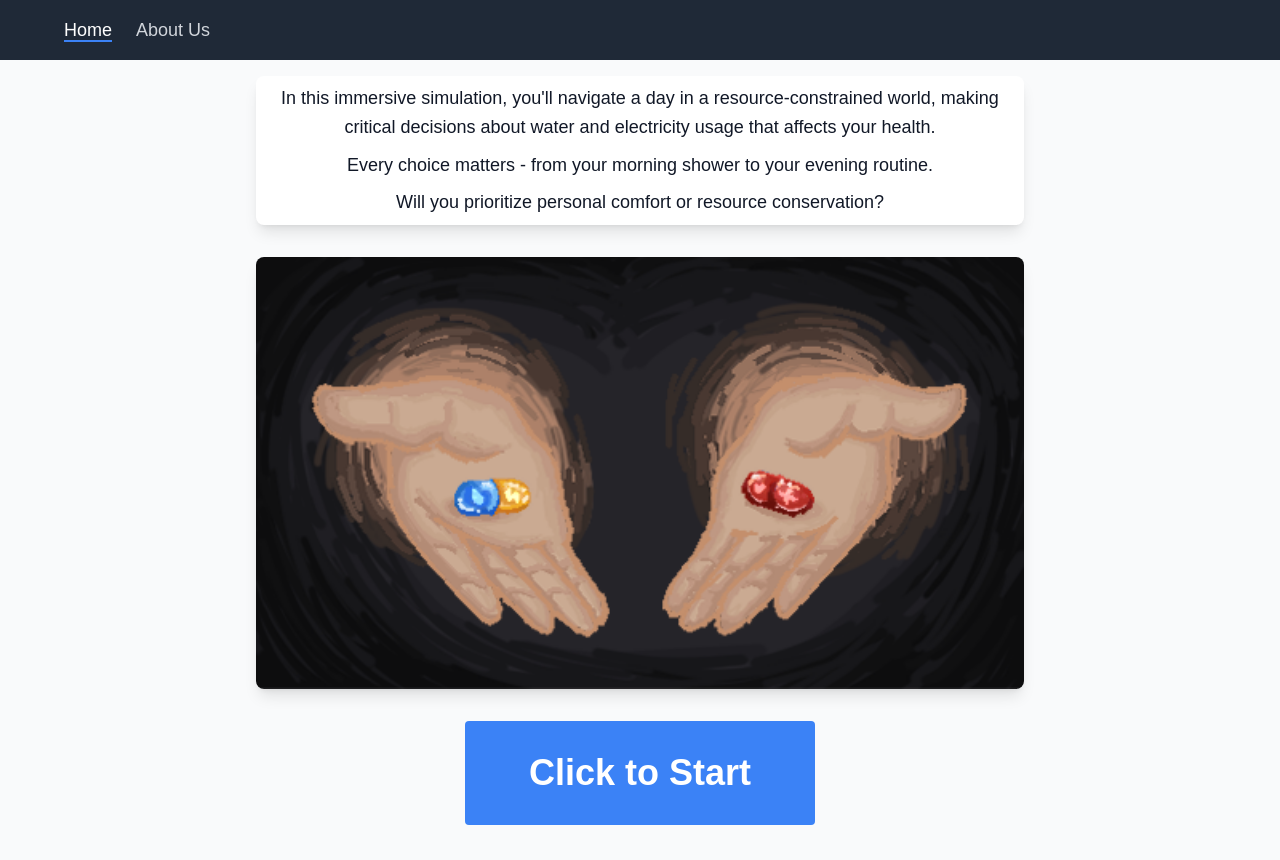
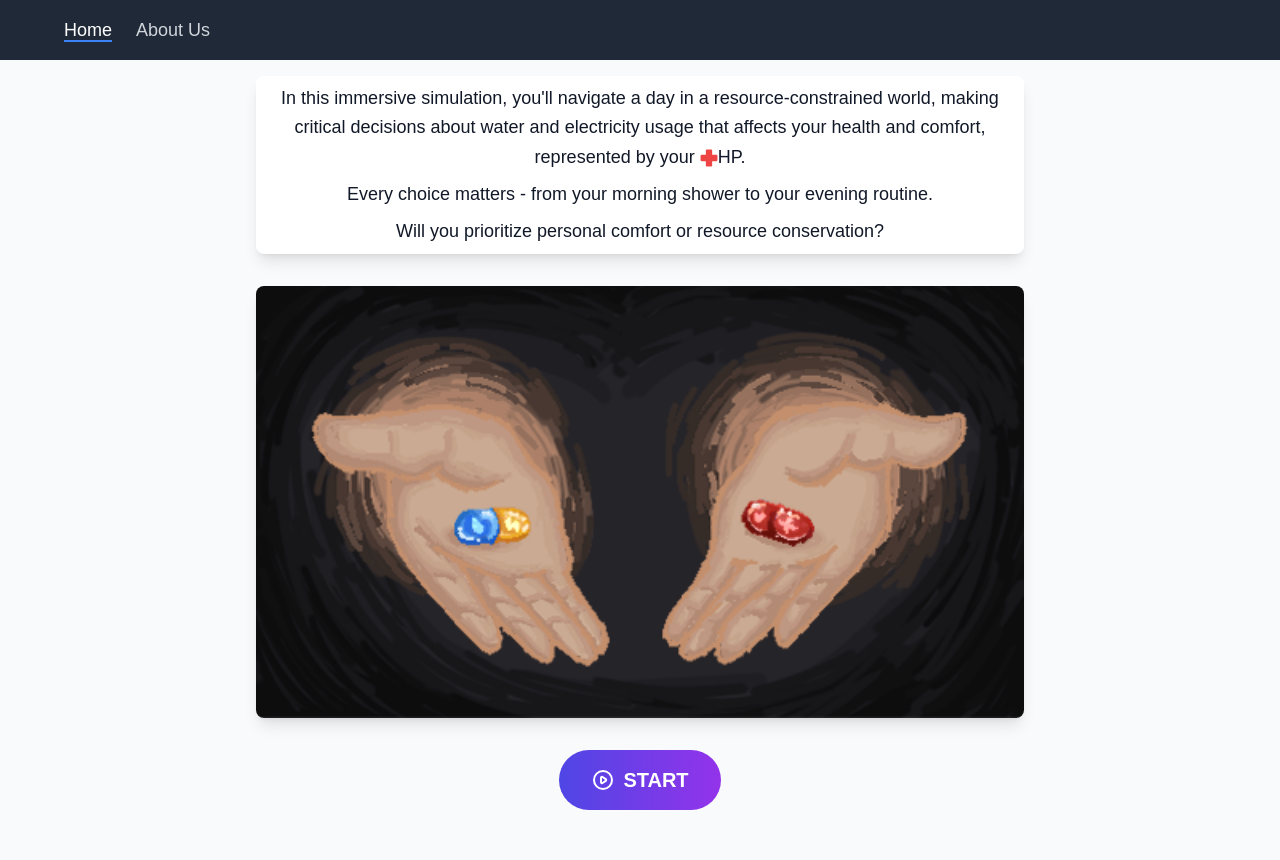
Before and after one commit to jerrrren/DJKAT, a Next.js app in the folder my-app/: page / in a window 1280 px wide. Built offline with nearby package versions, Linux system fonts and the light colour scheme.

Commit message:
improve start button, clarify what HP represents

```diff
--- /dev/null
+++ b/my-app/src/app/components/start_button.js
@@ -0,0 +1,73 @@
+import React, { useState } from 'react';
+import {
+    useCurrentGameState,
+    useUtilitiesTracker,
+    useCurrentScene,
+} from "../hooks/stats";
+
+const EpicStartButton = () => {
+    const [isHovered, setIsHovered] = useState(false);
+    const [isClicked, setIsClicked] = useState(false);
+    const playGame = useCurrentGameState((state) => state.setToPlay);
+    const resetUtilities = useUtilitiesTracker((state) => state.reset);
+    const resetSceneId = useCurrentScene((state) => state.resetSceneId);
+
+    const handleClick = () => {
+        setIsClicked(true);
+        playGame();
+        resetUtilities();
+        resetSceneId();
+    };
+
+    return (
+        <button
+            className={`
+        relative overflow-hidden
+        px-8 py-4 rounded-full
+        bg-gradient-to-r from-indigo-600 to-purple-600
+        text-white text-xl font-bold
+        transform transition-all duration-300
+        ${isHovered ? 'scale-105 animate-glow' : ''}
+        hover:shadow-xl
+      `}
+            onMouseEnter={() => setIsHovered(true)}
+            onMouseLeave={() => setIsHovered(false)}
+            onClick={handleClick}
+            onAnimationEnd={() => setIsClicked(false)}
+        >
+            <span className="relative z-10 flex items-center justify-center gap-2">
+                <svg
+                    xmlns="http://www.w3.org/2000/svg"
+                    className={`h-6 w-6 ${isHovered ? 'animate-pulse' : ''}`}
+                    fill="none"
+                    viewBox="0 0 24 24"
+                    stroke="currentColor"
+                >
+                    <path
+                        strokeLinecap="round"
+                        strokeLinejoin="round"
+                        strokeWidth={2}
+                        d="M14.752 11.168l-3.197-2.132A1 1 0 0010 9.87v4.263a1 1 0 001.555.832l3.197-2.132a1 1 0 000-1.664z"
+                    />
+                    <path
+                        strokeLinecap="round"
+                        strokeLinejoin="round"
+                        strokeWidth={2}
+                        d="M21 12a9 9 0 11-18 0 9 9 0 0118 0z"
+                    />
+                </svg>
+                START
+            </span>
+
+            {/* Background animation effect */}
+            <span className={`
+        absolute inset-0
+        bg-gradient-to-r from-pink-500 to-indigo-500
+        opacity-0 transition-opacity duration-300
+        ${isHovered ? 'opacity-30' : ''}
+      `}></span>
+        </button>
+    );
+};
+
+export default EpicStartButton;
--- a/my-app/src/app/components/start_scene.js
+++ b/my-app/src/app/components/start_scene.js
@@ -5,18 +5,18 @@ import {
 } from "../hooks/stats";
 import Image from "next/image";
 import openingImage from "../../../public/images/OPENING_IMAGE.png";
+import { GiHealthNormal } from "react-icons/gi";
+import EpicStartButton from "./start_button";
 
 const StartScene = () => {
   const playGame = useCurrentGameState((state) => state.setToPlay);
-
   const resetUtilities = useUtilitiesTracker((state) => state.reset);
-
   const resetSceneId = useCurrentScene((state) => state.resetSceneId);
   return (
     <div className="flex flex-col items-center justify-center gap-8">
       <div className="flex flex-col text-lg leading-relaxed max-w-3xl mx-auto text-center bg-white rounded-lg shadow-lg gap-2 p-2">
         <p>
-          In this immersive simulation, you'll navigate a day in a resource-constrained world, making critical decisions about water and electricity usage that affects your health.
+          In this immersive simulation, you'll navigate a day in a resource-constrained world, making critical decisions about water and electricity usage that affects your health and comfort, represented by your <GiHealthNormal className="inline-block text-red-500" />HP.
         </p>
         <p>
           Every choice matters - from your morning shower to your evening routine.
@@ -30,16 +30,7 @@ const StartScene = () => {
         alt="Opening Image"
         className="w-full max-w-3xl h-auto rounded-lg shadow-lg"
       />
-      <button
-        className="bg-blue-500 hover:bg-blue-700 text-white font-bold py-8 px-16 rounded text-4xl"
-        onClick={() => {
-          playGame();
-          resetUtilities();
-          resetSceneId();
-        }}
-      >
-        Click to Start
-      </button>
+      <EpicStartButton />
     </div>
   );
 };
--- a/my-app/tailwind.config.mjs
+++ b/my-app/tailwind.config.mjs
@@ -11,7 +11,21 @@ export default {
         background: "var(--background)",
         foreground: "var(--foreground)",
       },
-    },
+      keyframes: {
+        pulse: {
+          '0%, 100%': { transform: 'scale(1)' },
+          '50%': { transform: 'scale(1.05)' }
+        },
+        glow: {
+          '0%, 100%': { boxShadow: '0 0 15px #4f46e5' },
+          '50%': { boxShadow: '0 0 30px #4f46e5' }
+        }
+      },
+      animation: {
+        pulse: 'pulse 2s infinite',
+        glow: 'glow 1.5s infinite'
+      }
+    }
   },
   plugins: [],
 };
```
